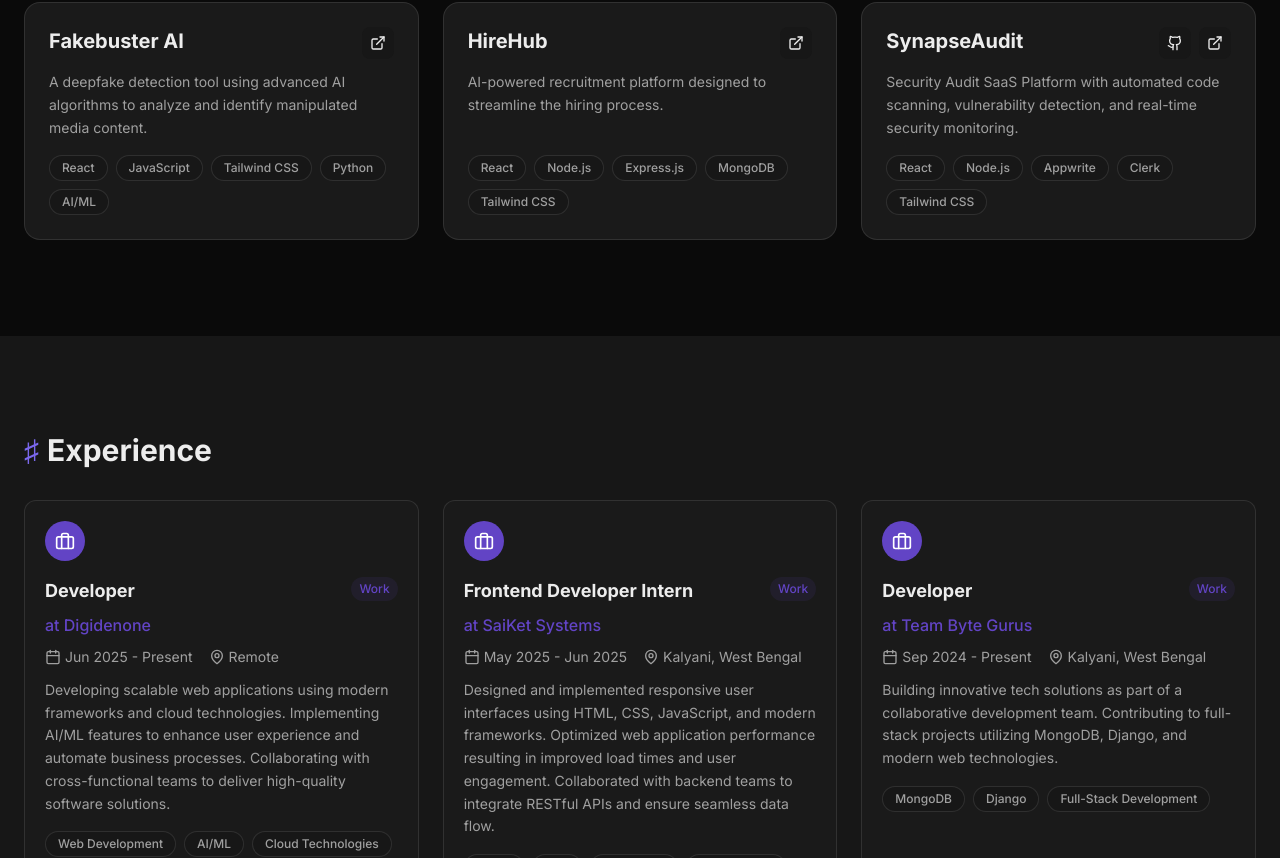
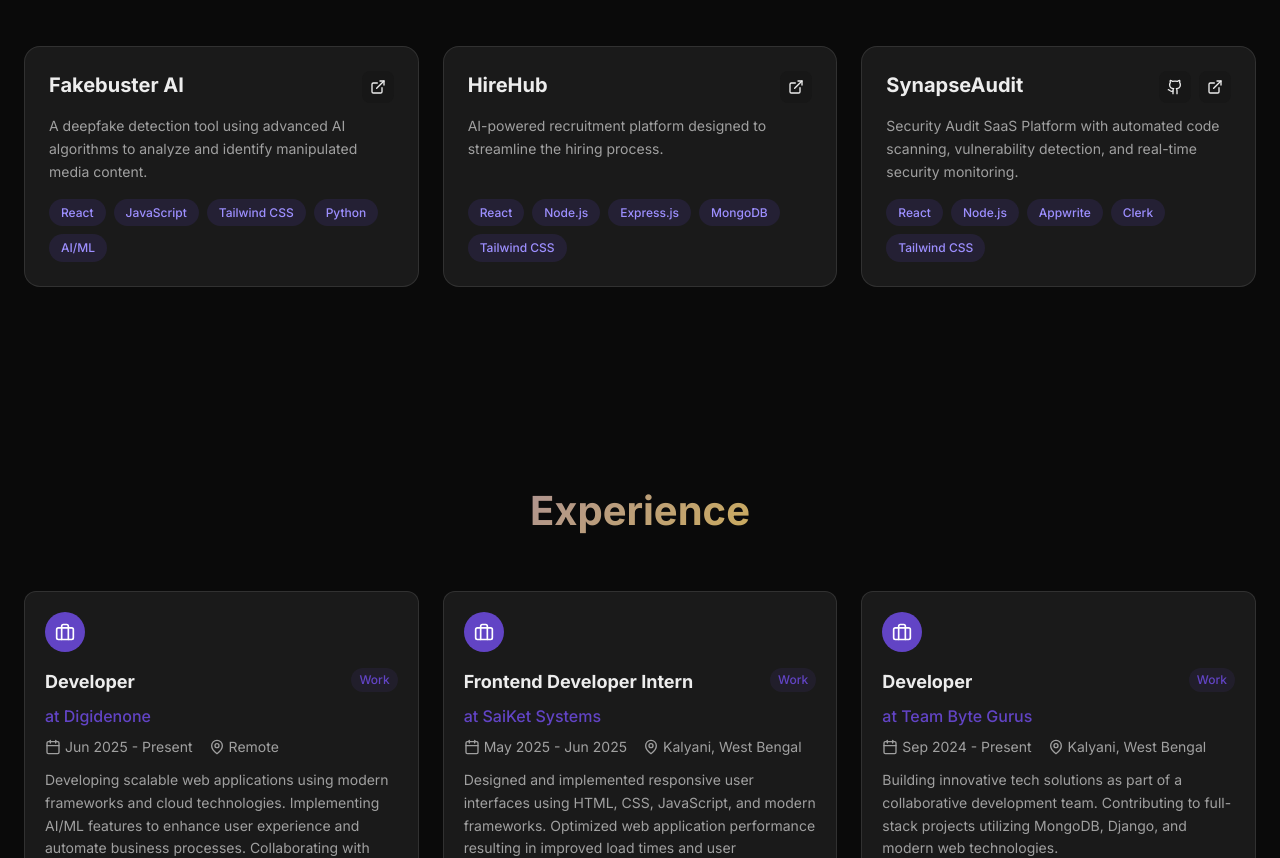
Before and after one commit to Rajarshi8/portfolio, a React (Vite) app in the folder frontend/: page / in a window 1280 px wide. Shown: the part 962-1820 px from the top of the page. Built offline with nearby package versions, Linux system fonts and the light colour scheme; no server answers.

Commit message:
fix: update background color classes for improved theming consistency

```diff
--- a/frontend/src/components/Contact.tsx
+++ b/frontend/src/components/Contact.tsx
@@ -47,7 +47,7 @@
   };
 
   return (
-    <section id="contact" className="section bg-surface-light dark:bg-surface-dark">
+    <section id="contact" className="section bg-background-light dark:bg-background-dark">
       <div className="container mx-auto px-4 md:px-6">
         <motion.div
           variants={staggerContainer}
--- a/frontend/src/components/Experience.tsx
+++ b/frontend/src/components/Experience.tsx
@@ -108,7 +108,7 @@
 
 export function Experience({ work, education, achievements, hackathons }: ExperienceProps) {
     return (
-        <section id="experience" className="section bg-surface-light dark:bg-surface-dark">
+        <section id="experience" className="section bg-background-light dark:bg-background-dark">
             <div className="container mx-auto px-4 md:px-6">
                 {/* Work Experience */}
                 {work.length > 0 && (
--- a/frontend/src/styles/global.css
+++ b/frontend/src/styles/global.css
@@ -8,10 +8,10 @@
   --primary-light: #7B68EE;
   --secondary: #FFC448;
   --background: #FFFFFF;
-  --surface: #FAFAFB;
+  --surface: #F5F5F5;
   --card: #FFFFFF;
   --text: #12141D;
-  --text-muted: #666666;
+  --text-muted: #6B7280;
   --border: rgba(0, 0, 0, 0.1);
 }
 
@@ -25,6 +25,33 @@
   --text: #EDEDED;
   --text-muted: #A0A0A0;
   --border: rgba(255, 255, 255, 0.1);
+}
+
+/* Force background colors based on theme */
+@layer base {
+  .bg-background-light {
+    background-color: #FFFFFF;
+  }
+  .dark .bg-background-light,
+  .dark .dark\:bg-background-dark {
+    background-color: #0a0a0a !important;
+  }
+
+  .bg-surface-light {
+    background-color: #F5F5F5;
+  }
+  .dark .bg-surface-light,
+  .dark .dark\:bg-surface-dark {
+    background-color: #171717 !important;
+  }
+
+  .bg-card-light {
+    background-color: #FFFFFF;
+  }
+  .dark .bg-card-light,
+  .dark .dark\:bg-card-dark {
+    background-color: #1a1a1a !important;
+  }
 }
 
 /* Base styles */
@@ -100,19 +127,7 @@
   padding: 0 1.5rem;
 }
 
-@media (min-width: 768px) {
-  .container {
-    padding: 0 2rem;
-  }
-}
-
-@media (min-width: 1024px) {
-  .container {
-    padding: 0 3rem;
-  }
-}
-
-/* Section spacing */
+/* Section styling */
 .section {
   padding: 5rem 0;
 }
@@ -123,6 +138,18 @@
   }
 }
 
+/* Section title */
+.section-title {
+  font-size: clamp(1.75rem, 4vw, 2.5rem);
+  font-weight: 700;
+  margin-bottom: 3rem;
+  text-align: center;
+  background: linear-gradient(135deg, var(--primary) 0%, var(--secondary) 100%);
+  -webkit-background-clip: text;
+  -webkit-text-fill-color: transparent;
+  background-clip: text;
+}
+
 /* Gradient text */
 .gradient-text {
   background: linear-gradient(135deg, var(--primary) 0%, var(--secondary) 100%);
@@ -131,30 +158,79 @@
   background-clip: text;
 }
 
+/* Primary button */
+.btn-primary {
+  display: inline-flex;
+  align-items: center;
+  gap: 0.5rem;
+  padding: 0.75rem 1.5rem;
+  background: linear-gradient(135deg, var(--primary) 0%, var(--primary-light) 100%);
+  color: white;
+  font-weight: 600;
+  border-radius: 0.5rem;
+  transition: all 0.3s ease;
+  box-shadow: 0 4px 15px rgba(98, 68, 197, 0.3);
+}
+
+.btn-primary:hover {
+  transform: translateY(-2px);
+  box-shadow: 0 6px 20px rgba(98, 68, 197, 0.4);
+}
+
+/* Secondary button */
+.btn-secondary {
+  display: inline-flex;
+  align-items: center;
+  gap: 0.5rem;
+  padding: 0.75rem 1.5rem;
+  background: transparent;
+  color: var(--text);
+  font-weight: 600;
+  border: 2px solid var(--border);
+  border-radius: 0.5rem;
+  transition: all 0.3s ease;
+}
+
+.btn-secondary:hover {
+  border-color: var(--primary);
+  color: var(--primary);
+}
+
+/* Card styling */
+.card {
+  background: var(--card);
+  border: 1px solid var(--border);
+  border-radius: 1rem;
+  padding: 1.5rem;
+  transition: all 0.3s ease;
+}
+
+.card:hover {
+  border-color: rgba(98, 68, 197, 0.5);
+  box-shadow: 0 8px 30px rgba(0, 0, 0, 0.2);
+}
+
+/* Tech badge */
+.tech-badge {
+  display: inline-block;
+  padding: 0.25rem 0.75rem;
+  background: rgba(98, 68, 197, 0.15);
+  color: var(--primary-light);
+  font-size: 0.75rem;
+  font-weight: 500;
+  border-radius: 9999px;
+  transition: all 0.2s ease;
+}
+
+.tech-badge:hover {
+  background: rgba(98, 68, 197, 0.25);
+}
+
 /* Glass effect */
 .glass {
-  background: rgba(255, 255, 255, 0.1);
+  background: rgba(26, 26, 26, 0.8);
   backdrop-filter: blur(10px);
   -webkit-backdrop-filter: blur(10px);
-  border: 1px solid rgba(255, 255, 255, 0.1);
-}
-
-.dark .glass {
-  background: rgba(0, 0, 0, 0.3);
-}
-
-/* Card hover effect */
-.card-hover {
-  transition: transform 0.3s ease, box-shadow 0.3s ease;
-}
-
-.card-hover:hover {
-  transform: translateY(-5px);
-  box-shadow: 0 20px 40px rgba(0, 0, 0, 0.1);
-}
-
-.dark .card-hover:hover {
-  box-shadow: 0 20px 40px rgba(0, 0, 0, 0.4);
 }
 
 /* Glow effect */
@@ -162,80 +238,40 @@
   box-shadow: 0 0 20px rgba(98, 68, 197, 0.3);
 }
 
-.glow:hover {
-  box-shadow: 0 0 40px rgba(98, 68, 197, 0.5);
+/* Typing cursor animation */
+.typed-cursor {
+  color: var(--primary);
+  animation: blink 1s infinite;
 }
 
-/* Tech badge */
-.tech-badge {
-  @apply inline-flex items-center px-3 py-1 text-xs font-medium rounded-full;
-  background: var(--surface);
-  color: var(--text-muted);
-  border: 1px solid var(--border);
-  transition: all 0.2s ease;
+@keyframes blink {
+  0%, 50% { opacity: 1; }
+  51%, 100% { opacity: 0; }
 }
 
-.tech-badge:hover {
-  color: var(--primary);
-  border-color: var(--primary);
+/* Smooth image loading */
+img {
+  opacity: 1;
+  transition: opacity 0.3s ease;
 }
 
-/* Section title */
-.section-title {
-  @apply text-2xl md:text-3xl font-bold mb-8;
-  display: flex;
-  align-items: center;
-  gap: 0.5rem;
+img[data-loading="true"] {
+  opacity: 0;
 }
 
-.section-title::before {
-  content: '♯';
-  color: var(--primary);
-  font-weight: normal;
-}
-
-/* Animated underline */
-.animated-underline {
-  position: relative;
-}
-
-.animated-underline::after {
-  content: '';
-  position: absolute;
-  bottom: -2px;
-  left: 0;
-  width: 0;
-  height: 2px;
-  background: var(--primary);
-  transition: width 0.3s ease;
-}
-
-.animated-underline:hover::after {
-  width: 100%;
-}
-
-/* Loading spinner */
-.spinner {
-  width: 40px;
-  height: 40px;
-  border: 3px solid var(--border);
-  border-top-color: var(--primary);
-  border-radius: 50%;
-  animation: spin 1s linear infinite;
-}
-
-@keyframes spin {
-  to {
-    transform: rotate(360deg);
-  }
-}
-
-/* Hide scrollbar for horizontal scroll */
-.hide-scrollbar {
+/* Hide scrollbar but keep functionality */
+.no-scrollbar {
   -ms-overflow-style: none;
   scrollbar-width: none;
 }
 
-.hide-scrollbar::-webkit-scrollbar {
+.no-scrollbar::-webkit-scrollbar {
   display: none;
 }
+
+/* Animation delays for staggered effects */
+.delay-100 { animation-delay: 100ms; }
+.delay-200 { animation-delay: 200ms; }
+.delay-300 { animation-delay: 300ms; }
+.delay-400 { animation-delay: 400ms; }
+.delay-500 { animation-delay: 500ms; }
--- a/frontend/tailwind.config.js
+++ b/frontend/tailwind.config.js
@@ -23,7 +23,7 @@
           dark: '#0a0a0a',
         },
         surface: {
-          light: '#FAFAFB',
+          light: '#F5F5F5',
           dark: '#171717',
         },
         card: {
@@ -34,7 +34,7 @@
           light: '#12141D',
           dark: '#EDEDED',
           muted: {
-            light: '#666666',
+            light: '#6B7280',
             dark: '#A0A0A0',
           },
         },
@@ -60,49 +60,45 @@
         '2xl': '1rem',
         '3xl': '1.5rem',
       },
-      boxShadow: {
-        'glow': '0 0 20px rgba(98, 68, 197, 0.3)',
-        'glow-lg': '0 0 40px rgba(98, 68, 197, 0.4)',
-        'card': '0 4px 20px rgba(0, 0, 0, 0.08)',
-        'card-dark': '0 4px 20px rgba(0, 0, 0, 0.3)',
-      },
       animation: {
         'fade-in': 'fadeIn 0.5s ease-out',
-        'fade-in-up': 'fadeInUp 0.6s ease-out',
-        'slide-in-left': 'slideInLeft 0.5s ease-out',
-        'slide-in-right': 'slideInRight 0.5s ease-out',
-        'bounce-subtle': 'bounceSubtle 2s ease-in-out infinite',
-        'pulse-slow': 'pulse 3s cubic-bezier(0.4, 0, 0.6, 1) infinite',
-        'float': 'float 6s ease-in-out infinite',
+        'slide-up': 'slideUp 0.5s ease-out',
+        'slide-down': 'slideDown 0.3s ease-out',
+        'scale-in': 'scaleIn 0.3s ease-out',
+        'float': 'float 3s ease-in-out infinite',
+        'pulse-slow': 'pulse 3s ease-in-out infinite',
       },
       keyframes: {
         fadeIn: {
           '0%': { opacity: '0' },
           '100%': { opacity: '1' },
         },
-        fadeInUp: {
+        slideUp: {
           '0%': { opacity: '0', transform: 'translateY(20px)' },
           '100%': { opacity: '1', transform: 'translateY(0)' },
         },
-        slideInLeft: {
-          '0%': { opacity: '0', transform: 'translateX(-20px)' },
-          '100%': { opacity: '1', transform: 'translateX(0)' },
+        slideDown: {
+          '0%': { opacity: '0', transform: 'translateY(-10px)' },
+          '100%': { opacity: '1', transform: 'translateY(0)' },
         },
-        slideInRight: {
-          '0%': { opacity: '0', transform: 'translateX(20px)' },
-          '100%': { opacity: '1', transform: 'translateX(0)' },
-        },
-        bounceSubtle: {
-          '0%, 100%': { transform: 'translateY(0)' },
-          '50%': { transform: 'translateY(-5px)' },
+        scaleIn: {
+          '0%': { opacity: '0', transform: 'scale(0.95)' },
+          '100%': { opacity: '1', transform: 'scale(1)' },
         },
         float: {
           '0%, 100%': { transform: 'translateY(0)' },
           '50%': { transform: 'translateY(-10px)' },
         },
       },
-      transitionTimingFunction: {
-        'bounce-in': 'cubic-bezier(0.68, -0.55, 0.265, 1.55)',
+      backgroundImage: {
+        'gradient-radial': 'radial-gradient(var(--tw-gradient-stops))',
+        'hero-pattern': 'linear-gradient(135deg, rgba(98, 68, 197, 0.1) 0%, rgba(255, 196, 72, 0.05) 100%)',
+      },
+      boxShadow: {
+        'glow': '0 0 20px rgba(98, 68, 197, 0.3)',
+        'glow-lg': '0 0 40px rgba(98, 68, 197, 0.4)',
+        'card': '0 4px 20px rgba(0, 0, 0, 0.1)',
+        'card-hover': '0 8px 30px rgba(0, 0, 0, 0.15)',
       },
     },
   },
```
